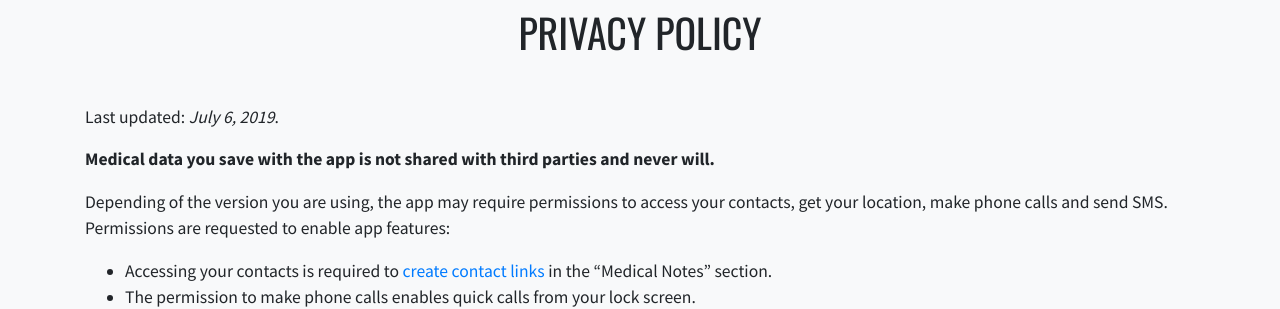
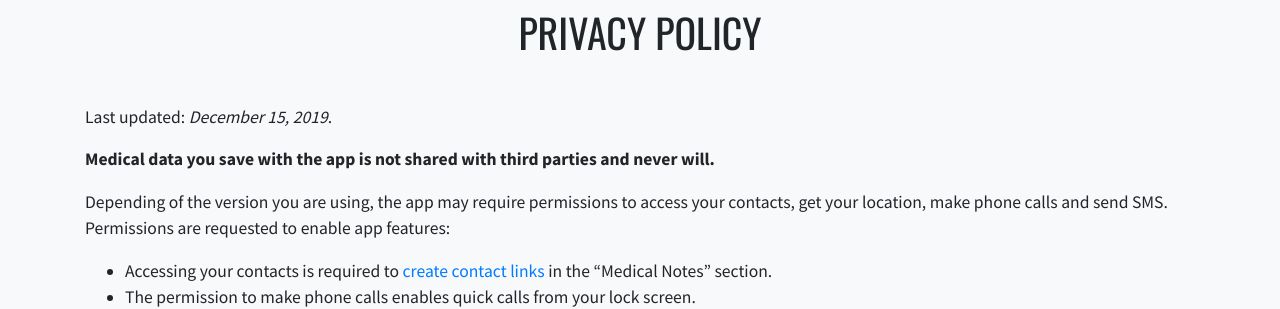
Before and after one commit to medicalid/medicalid.github.io, a Jekyll site: the page built from privacy.md, in a window 1280 px wide and 900 px high. Shown: the part 190-499 px from the top of the window. Built offline with Jekyll 4.4.1, drawn with Linux system fonts in a browser that asks for light colours; nearby versions of some CDN libraries; our own code applies the rules of GitHub Pages for plain Markdown files.

Commit message:
Update last update date

```diff
--- a/privacy.md
+++ b/privacy.md
@@ -3,7 +3,7 @@ layout: default
 ---
 # Privacy policy
 
-Last updated: _July 6, 2019_.
+Last updated: _December 15, 2019_.
 
 **Medical data you save with the app is not shared with third parties and never will.**
 
```
